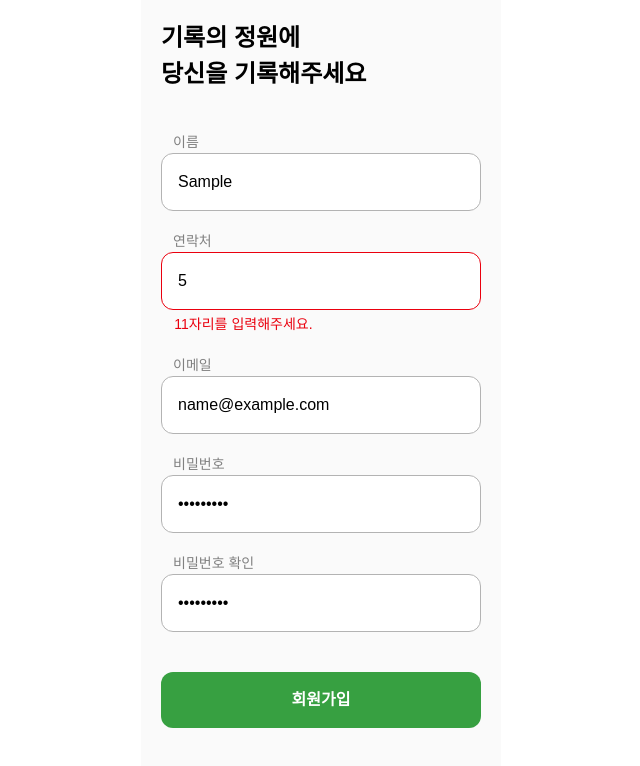
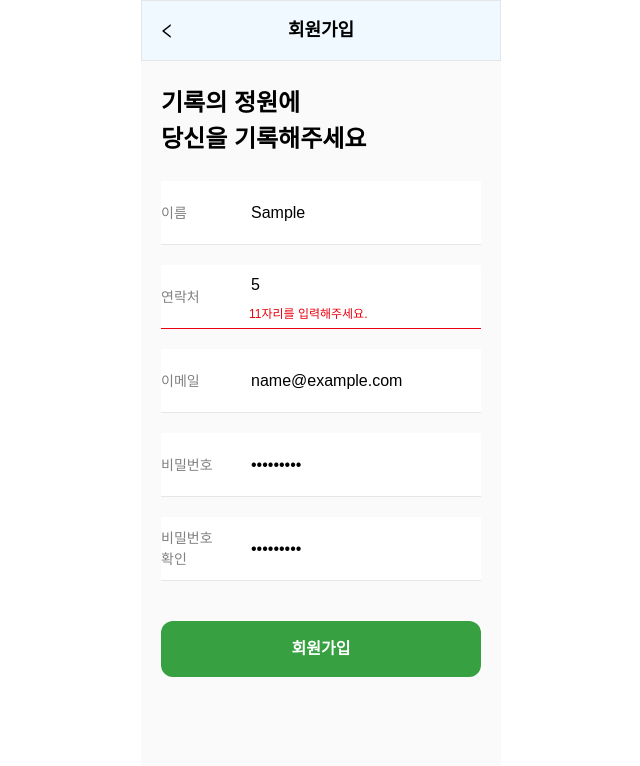
Before and after one commit to kangmin01/Garden-of-Records, a React (Create React App) app: page /signup in a window 1280 px wide. Both pictures are taken after typing "Sample", "5", "name@example.com", "Sample123", "Sample123" into the empty fields and a click on the button "회원가입". Shown: the top 766 px of the page, without its empty margins (319-959 px from the left). Built offline with nearby package versions, Linux system fonts and the light colour scheme.

Commit message:
style: Update Input component styling

```diff
--- a/src/App.css
+++ b/src/App.css
@@ -16,6 +16,15 @@ input[type="number"]::-webkit-outer-spin-button {
   -moz-appearance: none;
   appearance: none;
   margin: 0;
+}
+
+input:-webkit-autofill,
+input:-webkit-autofill:hover,
+input:-webkit-autofill:focus,
+input:-webkit-autofill:active {
+  -webkit-box-shadow: 0 0 0px 1000px white inset !important;
+  -webkit-text-fill-color: #000 !important;
+  transition: background-color 5000s ease-in-out 0s;
 }
 
 .shadow1 {
@@ -40,11 +49,15 @@ input[type="number"]::-webkit-outer-spin-button {
   }
 
   .inputContainer {
-    @apply w-full px-5 flex flex-col items-center;
+    @apply w-full px-5 flex relative;
+  }
+
+  .formLabel {
+    @apply absolute w-[60px] min-w-[60px] h-[64px] flex items-center mr-9 text-gray2 text-p;
   }
 
   .errorText {
-    @apply text-darkRed text-[14px] w-11/12 mt-1;
+    @apply absolute top-[36px] text-darkRed text-sm w-11/12 mt-1;
   }
 
   .authenticationButtonDiv {
--- a/src/components/Header.tsx
+++ b/src/components/Header.tsx
@@ -6,7 +6,7 @@ type Props = {
 
 export default function Header({ title }: Props) {
   return (
-    <nav className="bg-pink-100 max-w-[360px] mx-auto flex p-4 items-center text-h1 border-solid border-[1px] border-gray0">
+    <nav className="bg-sky-50 w-full max-w-[360px] mx-auto min-w-80 flex p-4 items-center text-h1 border-solid border-[1px] border-gray0">
       <BackButton />
       <h2 className="text-h1 mx-auto">{title}</h2>
     </nav>
--- a/src/components/ui/Input.tsx
+++ b/src/components/ui/Input.tsx
@@ -5,6 +5,7 @@ type Props = {
   type: string;
   placeholder: string;
   register: UseFormRegisterReturn;
+  hasLabel?: boolean;
   hasError: boolean;
 };
 
@@ -13,11 +14,12 @@ export default function Input({
   type,
   placeholder,
   register,
+  hasLabel = true,
   hasError,
 }: Props) {
   return (
     <input
-      className={`w-full min-w-70 p-4 border-[1.8px] rounded-xl border-gray1 focus:outline-none ${hasError ? "border-darkRed focus:border-darkRed" : "focus:border-main"}`}
+      className={`w-full min-w-70 p-4 h-[64px] text-[16px] bg-white outline-none border-b-[1px] focus:outline-none ${hasLabel ? "pl-[90px]" : ""} ${hasError ? "border-darkRed focus:border-darkRed pb-10" : " border-gray0 focus:border-main"}`}
       id={id}
       type={type}
       placeholder={placeholder}
--- a/src/pages/Home.tsx
+++ b/src/pages/Home.tsx
@@ -9,7 +9,7 @@ export default function Home() {
     <div className="bg-pink-50 max-w-[360px] mx-auto h-dvh relative">
       <nav className="bg-pink-100 max-w-[360px] mx-auto flex justify-between px-5 py-3 items-center text-h1">
         <div>
-          <Link to="/">기록의 정원</Link>
+          <Link to="/signin">기록의 정원</Link>
         </div>
         <div>
           <HamburgerIcon />
--- a/src/pages/SignIn.tsx
+++ b/src/pages/SignIn.tsx
@@ -32,6 +32,7 @@ const SignIn: React.FC = () => {
               id="email"
               type="email"
               placeholder="이메일"
+              hasLabel={false}
               hasError={!!errors.email}
               register={register("email", {
                 required: "이메일을 입력해주세요.",
@@ -42,7 +43,7 @@ const SignIn: React.FC = () => {
               })}
             />
             {errors.email && (
-              <p className="errorText">{errors.email.message}</p>
+              <p className="errorText left-[34px]">{errors.email.message}</p>
             )}
           </div>
           <div className="inputContainer">
@@ -50,13 +51,14 @@ const SignIn: React.FC = () => {
               id="password"
               type="password"
               placeholder="비밀번호"
+              hasLabel={false}
               hasError={!!errors.password}
               register={register("password", {
                 required: "비밀번호를 입력해주세요.",
               })}
             />
             {errors.password && (
-              <p className="errorText">{errors.password.message}</p>
+              <p className="errorText left-[34px]">{errors.password.message}</p>
             )}
           </div>
         </div>
--- a/src/pages/SignUp.tsx
+++ b/src/pages/SignUp.tsx
@@ -1,6 +1,7 @@
 import React from "react";
 import { useForm, SubmitHandler } from "react-hook-form";
 import Input from "../components/ui/Input";
+import Header from "../components/Header";
 
 interface SignUpFormType {
   name: string;
@@ -102,8 +103,9 @@ const SignUp: React.FC = () => {
   };
 
   return (
-    <div className="authenticationPage pt-5">
-      <h2 className="authenticationPageTitle place-self-start ml-5 mb-10">
+    <div className="authenticationPage">
+      <Header title="회원가입" />
+      <h2 className="authenticationPageTitle place-self-start ml-5 my-6">
         기록의 정원에<br></br> 당신을 기록해주세요
       </h2>
       <form
@@ -113,10 +115,7 @@ const SignUp: React.FC = () => {
         <div className="inputContainerDiv">
           {inputFields.map(({ id, type, name, placeholder, validation }) => (
             <div key={id} className="inputContainer">
-              <label
-                htmlFor={id}
-                className="place-self-start ml-3 text-gray2 text-p"
-              >
+              <label htmlFor={id} className="formLabel">
                 {name}
               </label>
               <Input
@@ -127,7 +126,7 @@ const SignUp: React.FC = () => {
                 register={register(id as keyof SignUpFormType, validation)}
               />
               {errors[id as keyof SignUpFormType] && (
-                <p className="errorText">
+                <p className="errorText left-[108px]">
                   {errors[id as keyof SignUpFormType]?.message}
                 </p>
               )}
```
